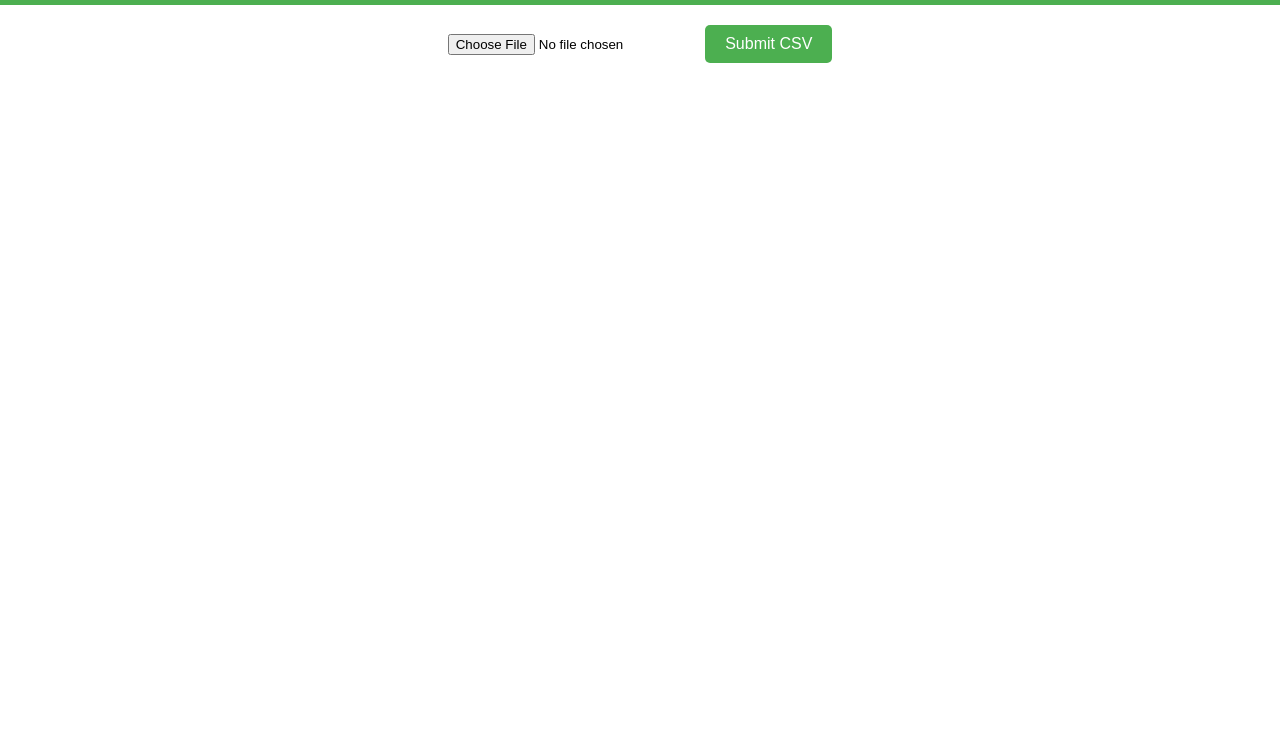
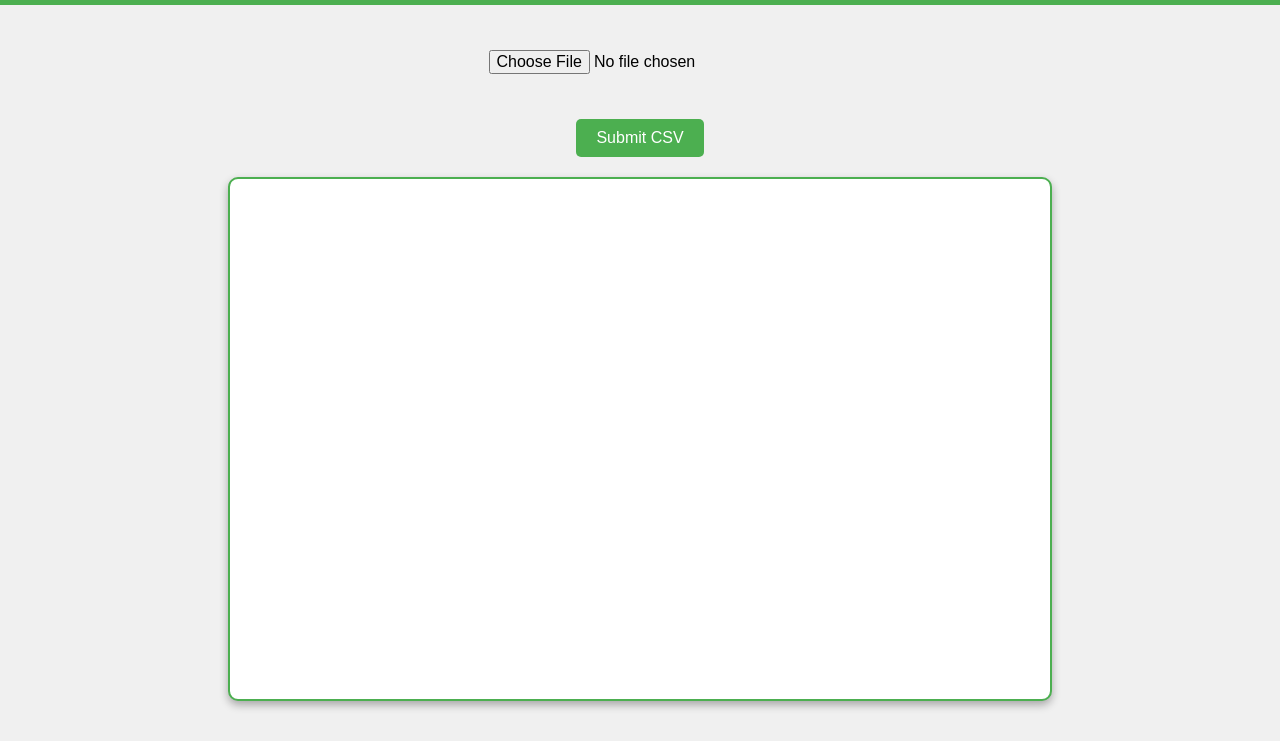
Before and after one commit to Data-Wrangling-and-Visualisation/UMAP-visualization, a website: page frontend/index.html in a window 1280 px wide. Shown: the part 72-813 px from the top of the page. Drawn offline with nearby package versions, Linux system fonts and the light colour scheme.

Commit message:
Commit message

```diff
--- a/frontend/css/styles.css
+++ b/frontend/css/styles.css
@@ -3,6 +3,7 @@ body {
     text-align: center;
     margin: 0;
     padding: 0;
+    background-color: #f0f0f0; /* new background color */
 }
 
 header {
@@ -29,3 +30,31 @@ button {
 button:hover {
     background-color: #45a049;
 }
+
+/* Center main content */
+main {
+    display: flex;
+    flex-direction: column;
+    align-items: center;
+    padding: 20px;
+}
+
+/* Style file input field */
+input[type="file"] {
+    margin: 20px 0;
+    padding: 5px;
+    font-size: 16px;
+}
+
+/* Make visualization container more appealing */
+#visualization-container {
+    width: 90%;
+    max-width: 800px;
+    height: 500px;
+    border: 2px solid #4CAF50;
+    border-radius: 10px;
+    box-shadow: 0 4px 8px rgba(0, 0, 0, 0.3);
+    background-color: #fff;
+    margin: 20px auto;
+    padding: 10px;
+}
--- a/frontend/index.html
+++ b/frontend/index.html
@@ -16,7 +16,6 @@
         <div id="visualization-container" style="width: 100%; height: 500px;"></div>
     </main>
     <script src="https://cdnjs.cloudflare.com/ajax/libs/three.js/r134/three.min.js"></script>
-    <script src="https://cdnjs.cloudflare.com/ajax/libs/three.js/r134/examples/js/controls/OrbitControls.js"></script>
-    <script src="js/script.js"></script>
+    <script type="module" src="js/script.js"></script>
 </body>
 </html>
```
Also changed, not shown: frontend/server.js (+3 -4 lines).
